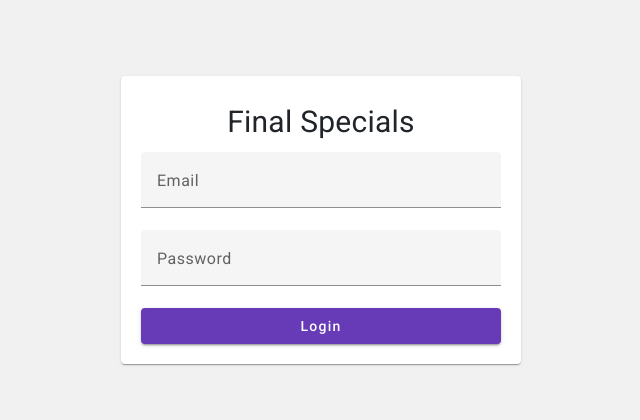
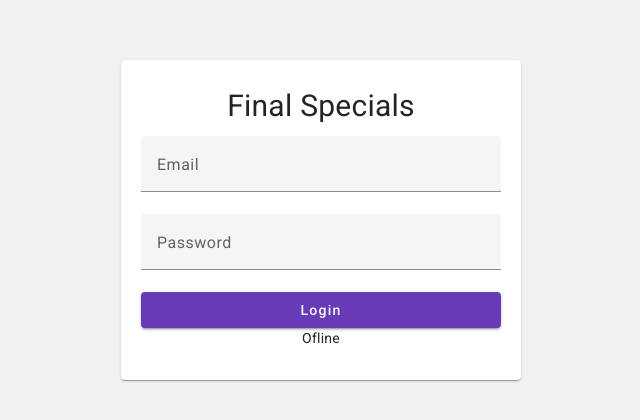
Before and after one commit to pauljere97/final-specials-client, an Angular app: page /#/login in a window 1280 px wide. Shown: the part 180-600 px from the top of the page, without its empty margins (319-959 px from the left). Built offline with nearby package versions, Linux system fonts and the light colour scheme.

Commit message:
cheanges

```diff
--- a/src/app/externals/login/login.component.html
+++ b/src/app/externals/login/login.component.html
@@ -11,6 +11,7 @@
                 <input matInput name="password" type="password">
             </mat-form-field>
             <button class="w-100" mat-raised-button color="primary">Login</button>
+            <p>Ofline</p>
         </form>
       </mat-card>
 
```
